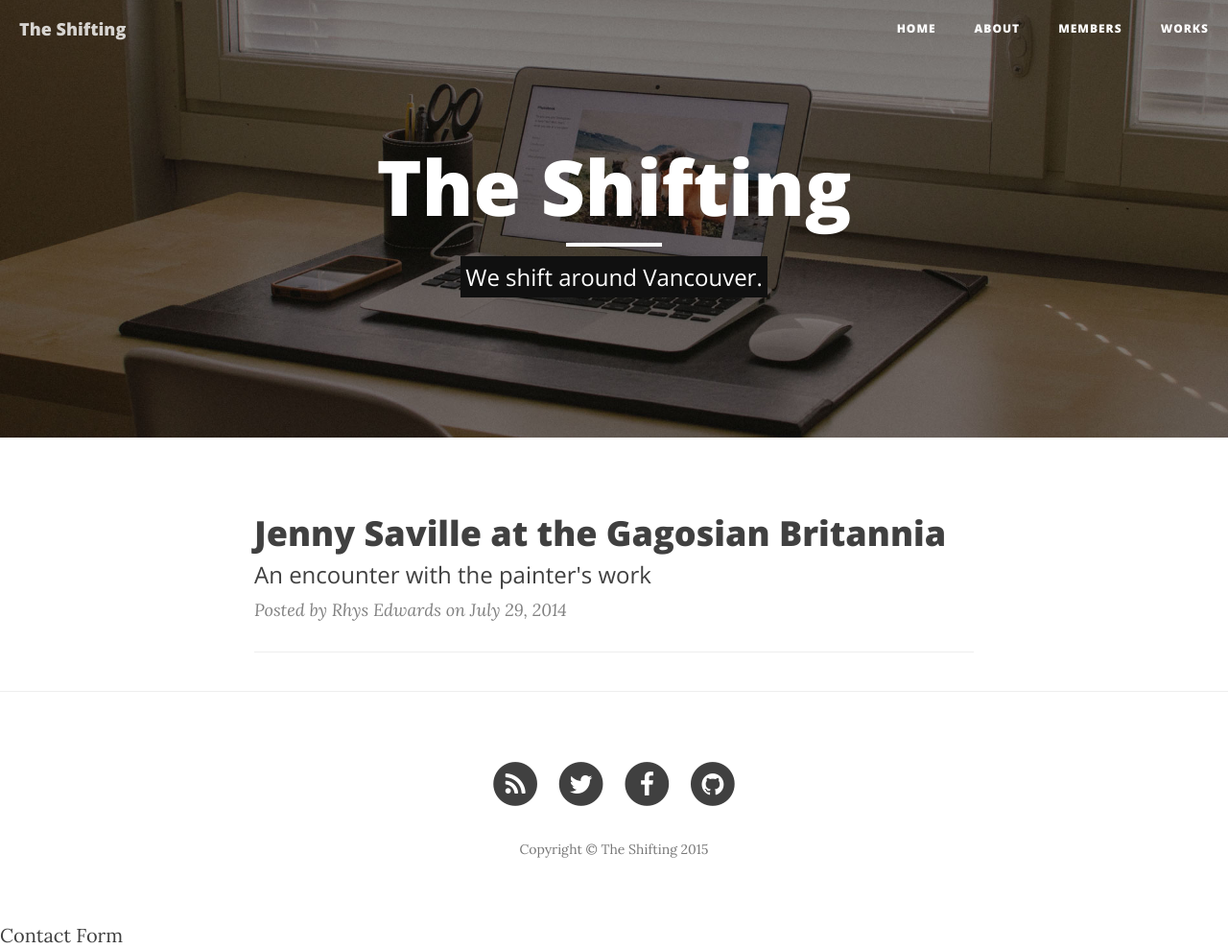
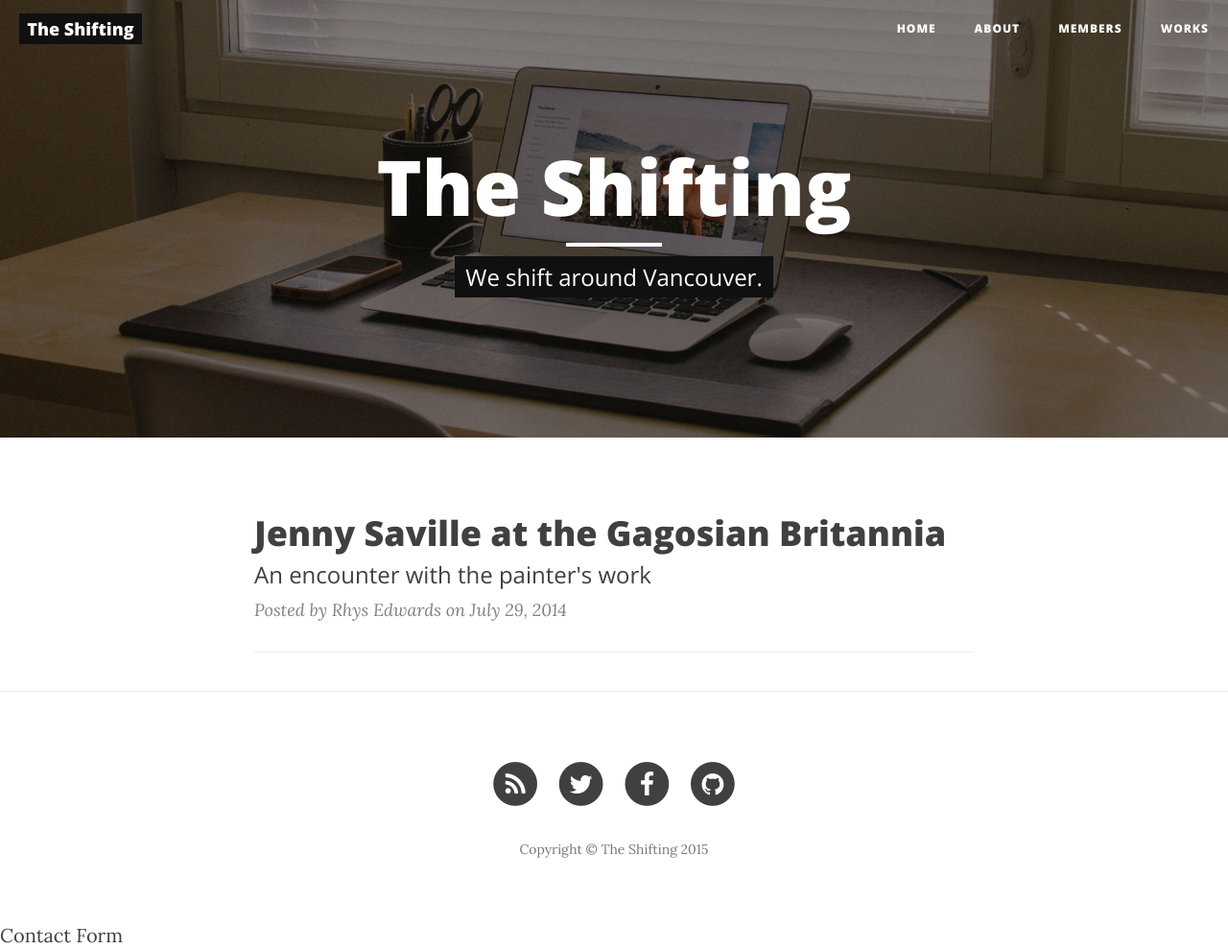
Before and after one commit to adriandgr/shifting-website, a Jekyll site: the page built from index.html, in a window 1280 px wide. Shown: the whole page at 96% size. Built offline with Jekyll 4.4.1, drawn with Linux system fonts in a browser that asks for light colours; nearby versions of some CDN libraries; the list of posts is cut into pages by our own code.

```diff
--- a/_includes/nav.html
+++ b/_includes/nav.html
@@ -9,7 +9,7 @@
                 <span class="icon-bar"></span>
                 <span class="icon-bar"></span>
             </button>
-            <a class="navbar-brand" href="{{ site.baseurl }}/">{{ site.title }}</a>
+            <a class="navbar-brand" href="{{ site.baseurl }}/"><mark>&nbsp;{{ site.title }}&nbsp;</mark></a>
         </div>
 
         <!-- Collect the nav links, forms, and other content for toggling -->
--- a/_layouts/page.html
+++ b/_layouts/page.html
@@ -10,7 +10,9 @@
                 <div class="site-heading">
                     <h1>{% if page.title %}{{ page.title }}{% else %}{{ site.title }}{% endif %}</h1>
                     <hr class="small">
-                    <span class="subheading"><mark>{{ page.description }}</mark></span>
+                    <span class="subheading">
+                      <mark>&nbsp;{{ page.description }}&nbsp;</mark>
+                    </span>
                 </div>
             </div>
         </div>
```
